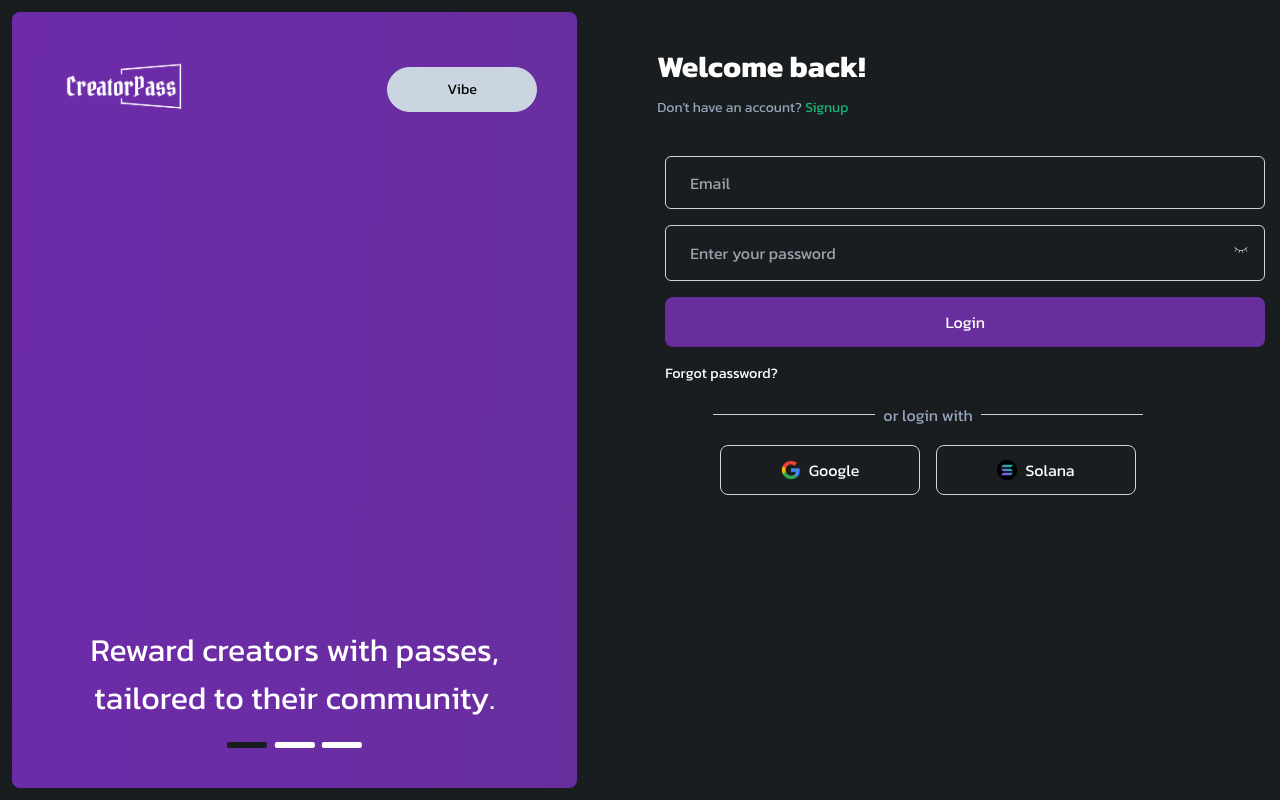
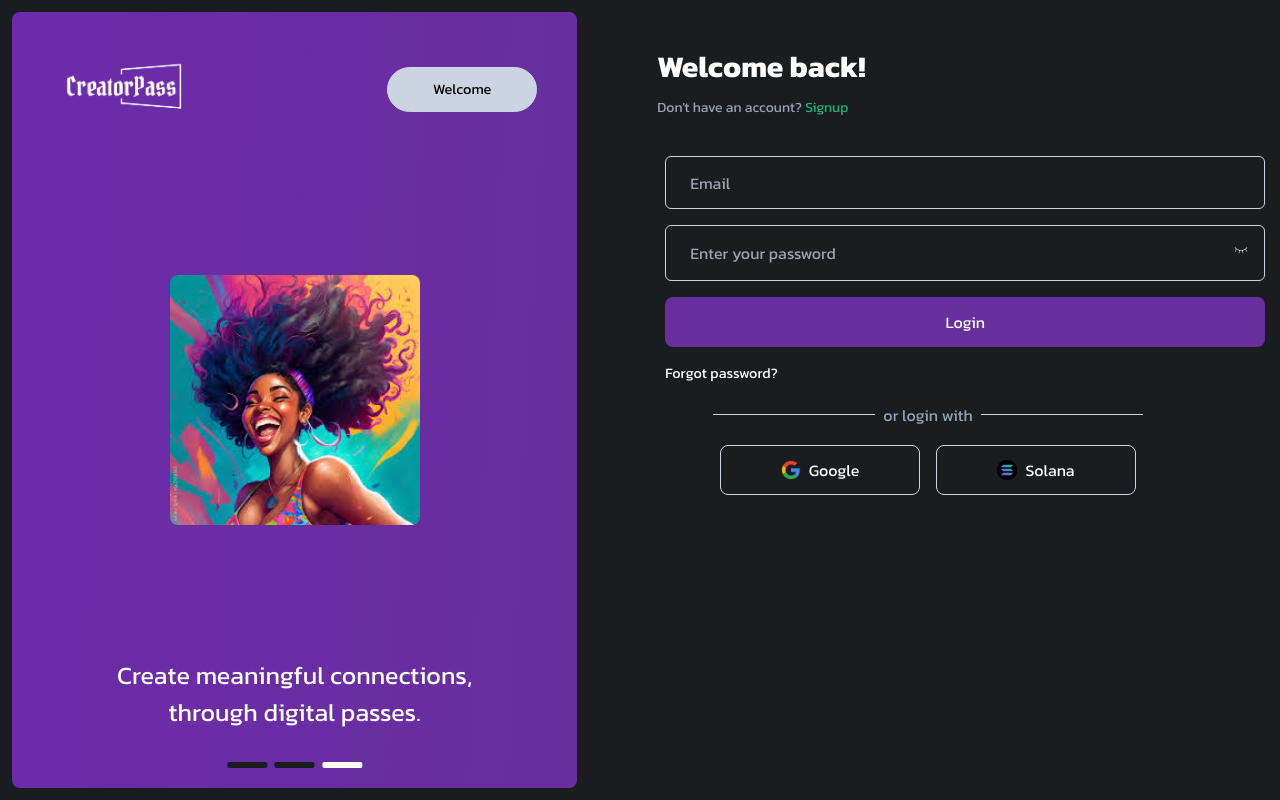
Before and after one commit to Alivexem/CreatorPass, a Next.js app: page /login in a window 1280 px wide. Built offline with nearby package versions, Linux system fonts and the light colour scheme; no server answers; what @reown/appkit, @reown/appkit-adapter-solana, @solana/wallet-adapter-wallets would draw is missing.

Commit message:
Style: Auth page style updated

```diff
--- a/app/Signup.tsx
+++ b/app/Signup.tsx
@@ -1,5 +1,5 @@
 'use client'
-import React, { useState } from 'react'
+import React, { useState, useEffect } from 'react'
 // import { PiEyeClosedThin } from "react-icons/pi";
 // import { GoEye } from "react-icons/go";
 import Image from 'next/image';
@@ -14,19 +14,25 @@ const App = () => {
     const router = useRouter();
     const { address, isConnected, caipAddress, status, embeddedWalletInfo } = useAppKitAccount();
     const { open } = useAppKit();
-    // alert(isConnected)
+
+    useEffect(() => {
+        if (isConnected) {
+            setShowToaster(true);
+            const timer = setTimeout(() => {
+                setShowToaster(false);
+            }, 3000);
+            return () => clearTimeout(timer);
+        }
+    }, [isConnected]);
 
     const openModal = async() => {
         try {
-
             if (isConnected) {
                 localStorage.setItem('address', address as string);
                 router.push('/welcome');
                 return
             }
             await open();
-
-
 
           } catch (error) {
             console.error('Modal error:', error);
@@ -54,8 +60,8 @@ const App = () => {
                 <p className='leading-none'>  For fans</p>
             </div>
             <p className='mb-5'> Get exclusive access to the content you love and connect deeper with creators. </p>
-            <div style={{backgroundColor: isConnected ? '#34c759' : '#7c3aed'}} className='my-[24px] mt-[10px] flex flex-col lg:flex-row cursor-pointer justify-center lg:justify-center space-y-4 lg:space-y-0 lg:space-x-4 items-center w-full p-2'>
-                <button onClick={() => openModal()} className='w-[70%] lg:w-[300px] rounded-lg flex items-center justify-center gap-x-2 h-[50px] text-white'><Image src='/sol.png' alt='google' height={20} width={20} /> {isConnected ? 'Proceed to creatorPass' : 'Get started'}</button>
+            <div style={{backgroundColor: isConnected ? '#34c759' : '#7c3aed'}} className='my-[24px] mt-[10px] flex flex-col lg:flex-row cursor-pointer justify-center lg:justify-center space-y-4 lg:space-y-0 lg:space-x-3 items-center w-full p-2'>
+                <button onClick={() => openModal()} className='w-[70%] lg:w-[300px] rounded-lg flex items-center justify-center gap-x-2 h-[50px] text-white'><Image src='/sol.png' alt='sol' height={20} width={20} /> {isConnected ? 'Proceed' : 'Get started'}</button>
             </div>
         </div>
     )
--- a/components/Leftside.tsx
+++ b/components/Leftside.tsx
@@ -1,6 +1,33 @@
+'use client'
 import Link from 'next/link'
+import {useState, useEffect} from 'react'
 import Image from 'next/image'
 const SideNav = () => {
+    const texts = [
+        {
+            line1: "Reward creators with passes,",
+            line2: "tailored to their community."
+        },
+        {
+            line1: "Build engaged communities,",
+            line2: "with exclusive access."
+        },
+        {
+            line1: "Create meaningful connections,",
+            line2: "through digital passes."
+        }
+    ];
+
+    const [currentTextIndex, setCurrentTextIndex] = useState(0);
+
+    useEffect(() => {
+        const interval = setInterval(() => {
+            setCurrentTextIndex((prevIndex:number) => (prevIndex + 1) % texts.length);
+        }, 2000);
+
+        return () => clearInterval(interval);
+    }, []);
+
     return (
     <div style={{
         background: 'linear-gradient(93.1deg, #6d2baa 0%, #682E9E 98.22%)'
@@ -8,25 +35,70 @@ const SideNav = () => {
             <div className='flex items-center justify-between w-full space-x-4'>
                 <Image src='/whiteLogo.png' alt='logo' height={30} width={150} />
                 <Link href='/'><button className='bg-[#cbd5e1] lg:h-[45px] h-[35px] text-[0.8rem] lg:text-[0.9rem] w-[100px] lg:w-[150px] text-black hover:bg-transparent hover:text-white border-[1px] rounded-[40px] border-[#cbd5e1]'>
-                   <span className='hidden lg:inline'>Vibe</span>
-                   <span className='lg:hidden'>Vibe</span>
+                   <span className='linline'>Welcome</span>
+
                 </button></Link>
             </div>
-            <div className='flex justify-center flex-col items-center absolute bottom-20 md:bottom-10 left-1/2 transform -translate-x-1/2'>
-            <div className='flex flex-col justify-center items-center'>
-                    <p className='text-white text-center w-[100%] md:text-[28px] lg:text-[32px] text-[32px] whitespace-nowrap'>
-                    Reward creators with passes,
-                    </p>
-                    <p className='text-white text-center w-[100%] md:text-[28px] lg:text-[32px] text-[32px]'>
-                    tailored to their community.
-                    </p>
 
+            <div className='absolute top-1/2 left-1/2 transform -translate-x-1/2 -translate-y-1/2'>
+                <Image
+                    src='/aiwoman.jpeg'
+                    className='rounded-lg'
+                    alt='aiwoman'
+                    height={250}
+                    width={250}
+                    style={{
+                        animation: 'lightPulse 3s infinite'
+                    }}
+                />
+                <style jsx global>{`
+                    @keyframes lightPulse {
+                        0% {
+                            opacity: 1;
+                        }
+                        50% {
+                            opacity: 0.7;
+                        }
+                        100% {
+                            opacity: 1;
+                        }
+                    }
+                `}</style>
+            </div>
+            <div className='flex justify-center flex-col items-center absolute bottom-10 md:bottom-5 left-1/2 transform -translate-x-1/2'>
+            <div className='flex flex-col justify-center items-center relative h-[120px] overflow-hidden'>
+                <div className='relative w-full z-10'>
+                    <div className='slide-content'>
+                        <p className='text-white text-center w-[100%] md:text-[25px] lg:text-[25px] text-[32px] whitespace-nowrap'>
+                            {texts[currentTextIndex].line1}
+                        </p>
+                        <p className='text-white text-center w-[100%] md:text-[25px] lg:text-[25px] text-[32px]'>
+                            {texts[currentTextIndex].line2}
+                        </p>
+                    </div>
                 </div>
-                <div className='w-[150px] flex items-center justify-evenly mt-5'>
-                    <div className='w-[40px] h-[6px] border-none bg-[#1A1D1F] rounded-sm'></div>
-                    <div className='w-[40px] h-[6px] border-none bg-white rounded-sm'></div>
-                    <div className='w-[40px] h-[6px] border-none bg-white rounded-sm'></div>
-                </div>
+            </div>
+            <div className='w-[150px] flex items-center justify-evenly mt-2'>
+                {texts.map((_, index) => (
+                    <div
+                        key={index}
+                        className={`w-[40px] h-[6px] border-none transition-colors duration-500 rounded-sm ${
+                            index === currentTextIndex ? 'bg-white' : 'bg-[#1A1D1F]'
+                        }`}
+                    ></div>
+                ))}
+            </div>
+            <style jsx>{`
+                .slide-content {
+                    height: 120px;
+                    display: flex;
+                    flex-direction: column;
+                    justify-content: center;
+                    position: relative;
+                    width: 100%;
+                    z-index: 20;
+                }
+            `}</style>
 
                 <Link href='/signup'> <button className='w-[116px] hover:bg-green-800 mt-[40px] h-[45px] text-[#ffffff] bg-[#1ab479] rounded-[45px] md:hidden'>Get started</button></Link>
             </div>
```
Also changed, not shown: public/aiwoman.jpeg (added).
